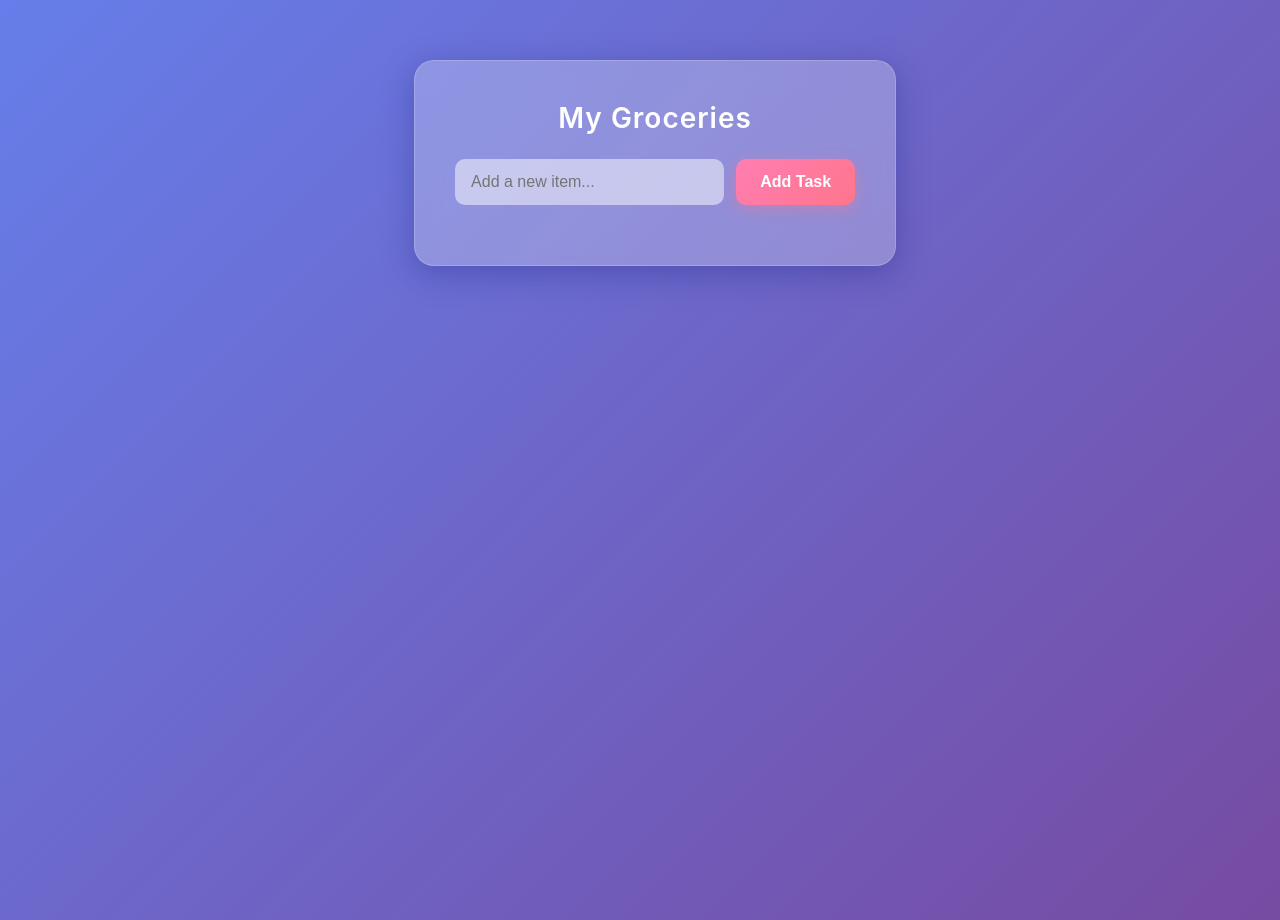
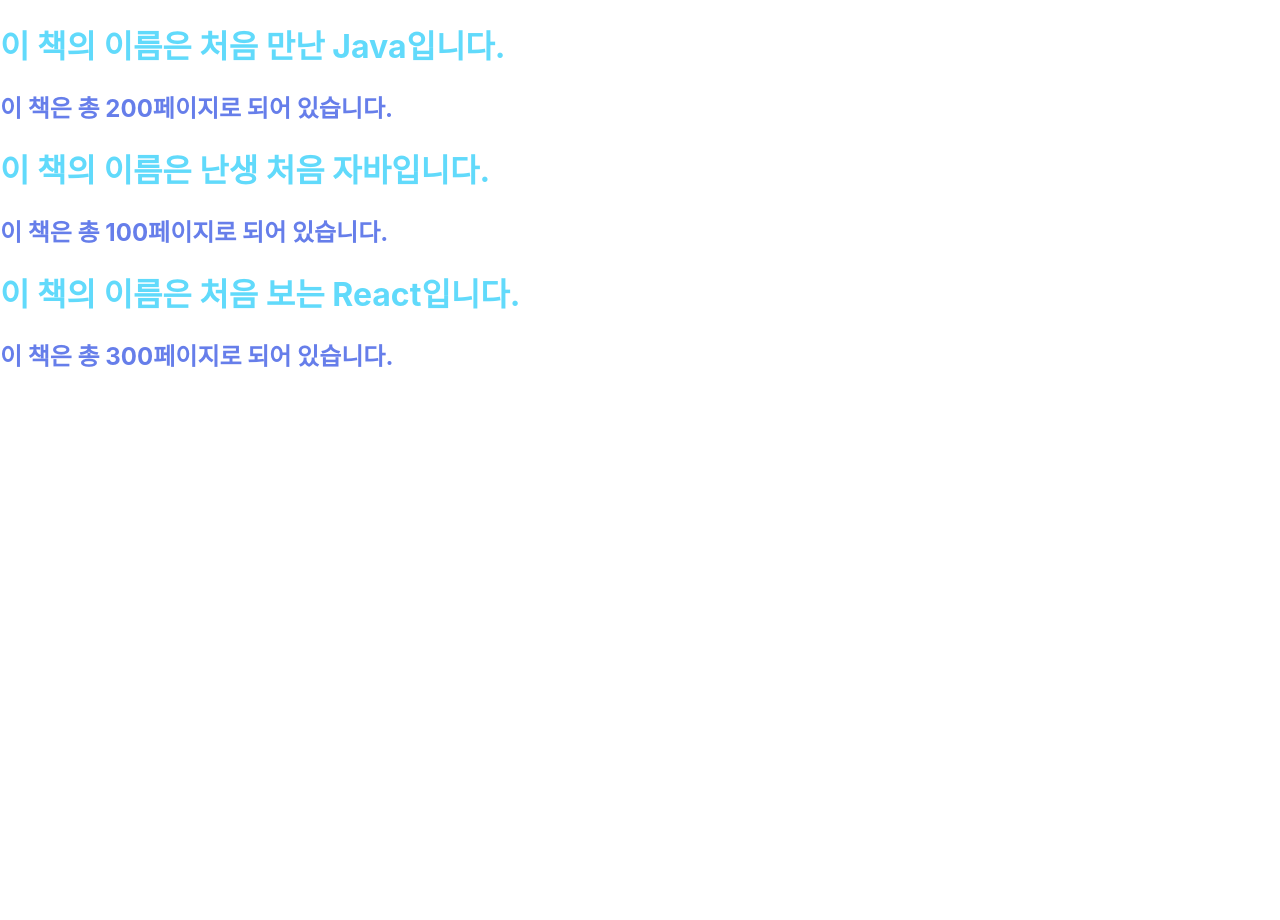
Before and after one commit to kimmin0914/Web2Project, a React (Create React App) app: page / in a window 1280 px wide. After the commit the page ends 800 px from the top, so only its background shows below. Built offline with nearby package versions, Linux system fonts and the light colour scheme.

Commit message:
2장 local에서 파일로 직접실행(CDN 방식으로 html 문서에 라이브러리 import) 3장 npm 서버를 사용해서 JSX 파일 작성해서 실행

```diff
--- /dev/null
+++ b/src/02/index.html
@@ -0,0 +1,16 @@
+<!doctype html>
+<html lang="en">
+<head>
+    <meta charset="UTF-8">
+    <meta name="viewport" content="width=device-width, initial-scale=1">
+    <title>React Local Test</title>
+    <link rel="stylesheet" href="styles.css">
+    <script crossorigin src="https://unpkg.com/react@18/umd/react.development.js"></script>
+    <script crossorigin src="https://unpkg.com/react-dom@18/umd/react-dom.development.js"></script>
+</head>
+<body>
+    <h1>인공지능소프트웨어과에 오신 것을 환영합니다.</h1>
+    <div id="root"></div>
+    <script src="MyButton.js"></script>
+</body>
+</html>
--- /dev/null
+++ b/src/02/styles.css
@@ -0,0 +1,8 @@
+body{
+    background-color: #ff758c;
+}
+
+h1{
+    color: #333333;
+    font-style: italic;
+}
--- /dev/null
+++ b/src/03/Book.css
@@ -0,0 +1,7 @@
+h1{
+    color: #61dafb;
+}
+
+h2{
+    color: #667eea;
+}
--- /dev/null
+++ b/src/03/Book.jsx
@@ -0,0 +1,12 @@
+import React from "react";
+import "./Book.css"
+function Book(props) {
+    return(
+        <div>
+            <h1>{`이 책의 이름은 ${props.name}입니다.`}</h1>
+            <h2>{`이 책은 총 ${props.numOfPage}페이지로 되어 있습니다.`}</h2>
+        </div>
+    );
+}
+
+export default Book;
--- /dev/null
+++ b/src/03/Library.jsx
@@ -0,0 +1,14 @@
+import React from "react";
+import Book from "./Book";
+
+function Library() {
+    return(
+        <div>
+            <Book name="처음 만난 Java" numOfPage={200}/>
+            <Book name="난생 처음 자바" numOfPage={100}/>
+            <Book name="처음 보는 React" numOfPage={300}/>
+        </div>
+    );
+}
+
+export default Library;
--- a/src/index.js
+++ b/src/index.js
@@ -2,13 +2,15 @@
 import ReactDOM from 'react-dom/client';
 import './index.css';
 // import App from './App';
-import TodoListApp from "./01/TodoListApp";
+// import TodoListApp from "./01/TodoListApp";
 import reportWebVitals from './reportWebVitals';
+import Library from "./03/Library";
+import "./03/Book.css";
 
 const root = ReactDOM.createRoot(document.getElementById('root'));
 root.render(
   <React.StrictMode>
-    <TodoListApp />
+    <Library />
   </React.StrictMode>
 );
 
```
Also changed, not shown: src/02/MyButton.js (added, +20 -0 lines).
